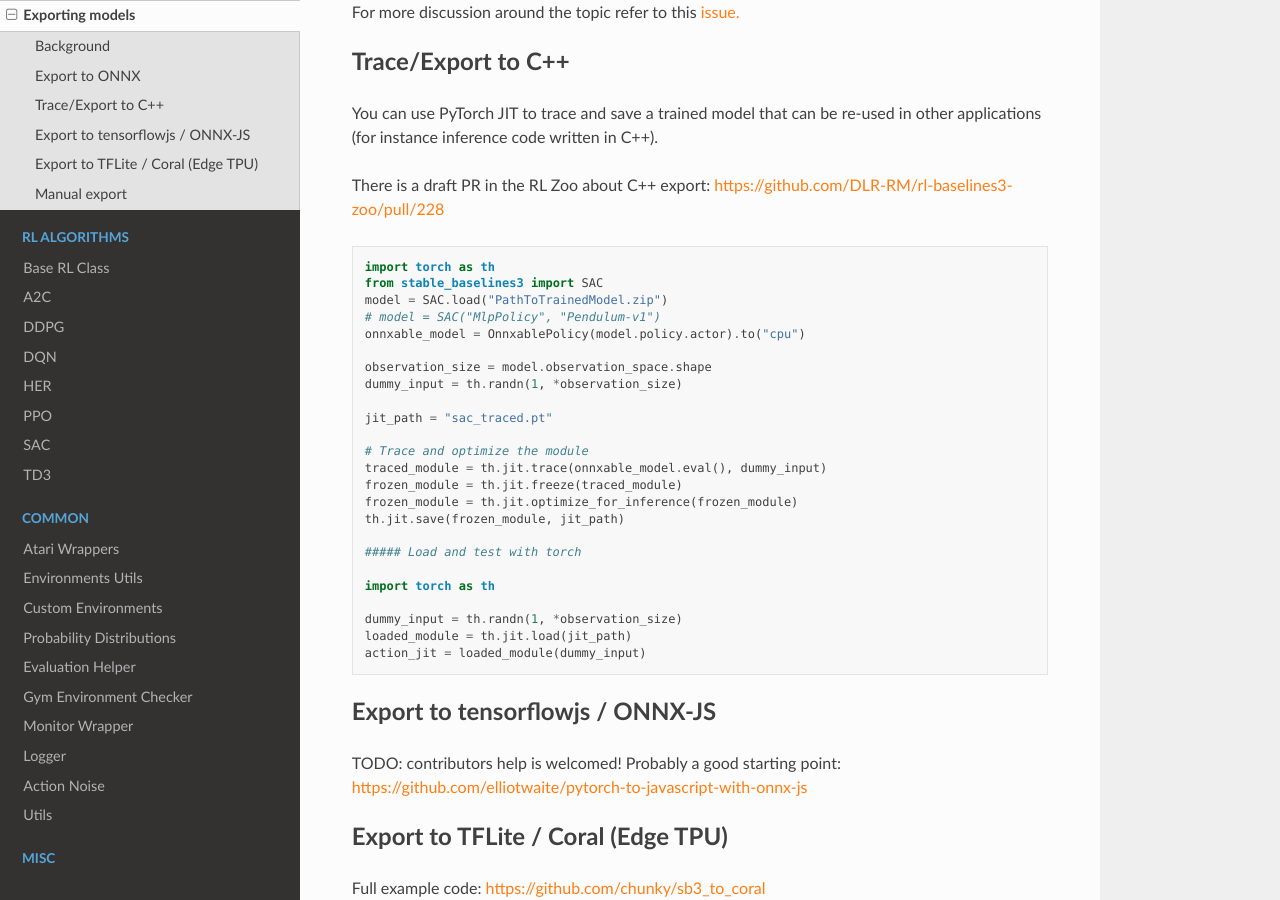
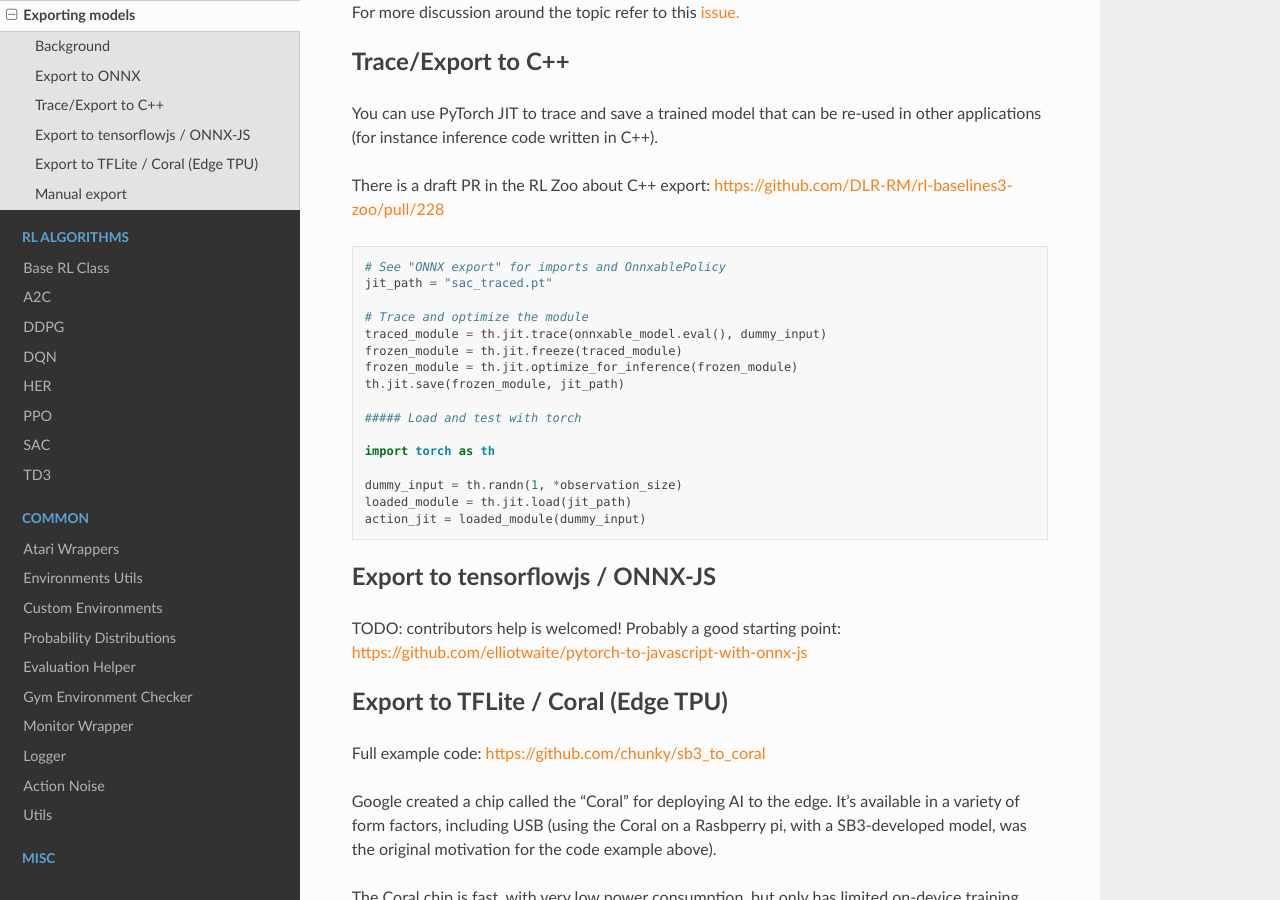
Before and after one commit to DLR-RM/stable-baselines3, a Sphinx documentation site: the page built from docs/guide/export.rst, in a window 1280 px wide and 900 px high, scrolled down 2836 px. Built offline with Sphinx 7.4.7 and the Read the Docs theme 2.0.0, drawn with Linux system fonts in a browser that asks for light colours; some of the changed text lies outside the part shown.

Commit message:
Update according to code review comments

```diff
--- a/docs/guide/export.rst
+++ b/docs/guide/export.rst
@@ -65,8 +66,7 @@
 
 
   # Example: model = PPO("MlpPolicy", "Pendulum-v1")
-  model = PPO.load("PathToTrainedModel.zip")
-  model.policy.to("cpu")
+  model = PPO.load("PathToTrainedModel.zip", device="cpu")
   onnxable_model = OnnxablePolicy(
       model.policy.mlp_extractor, model.policy.action_net, model.policy.value_net
   )
@@ -161,15 +161,7 @@
 
 .. code-block:: python
 
-  import torch as th
-  from stable_baselines3 import SAC
-  model = SAC.load("PathToTrainedModel.zip")
-  # model = SAC("MlpPolicy", "Pendulum-v1")
-  onnxable_model = OnnxablePolicy(model.policy.actor).to("cpu")
-
-  observation_size = model.observation_space.shape
-  dummy_input = th.randn(1, *observation_size)
-
+  # See "ONNX export" for imports and OnnxablePolicy
   jit_path = "sac_traced.pt"
 
   # Trace and optimize the module
```
Also changed, not shown: other parts of docs/guide/export.rst (+2 -1 lines).
